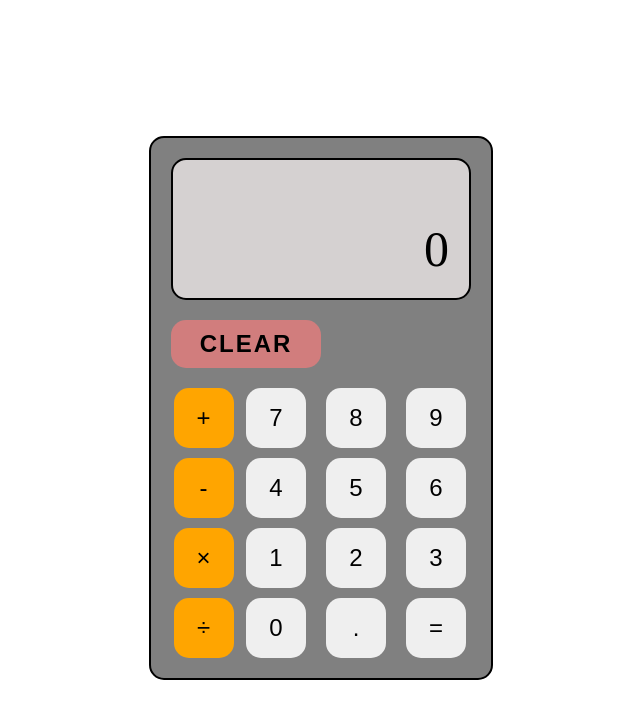
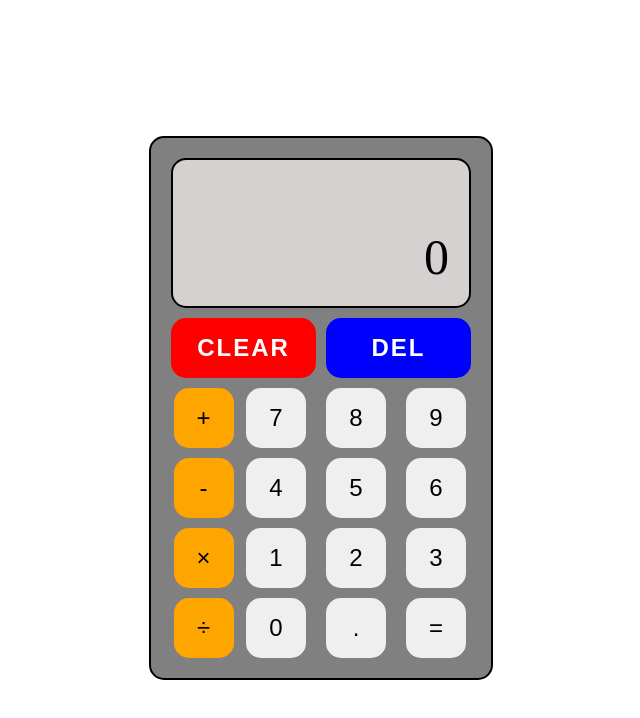
Before and after one commit to Hermit20/calculator, a plain HTML site: page index.html in a window 1280 px wide. Shown: the whole page, without its empty margins (319-959 px from the left). Drawn offline with Linux system fonts and the light colour scheme.

Commit message:
Add delete button to HTML

```diff
--- a/index.html
+++ b/index.html
@@ -10,8 +10,11 @@
 <body>
     <div class = "calculator">
         <div class="display">0</div>
-        <button class="clearButton">CLEAR</button>
-        <!-- <button class="clearButton">DEL</button> -->
+        <div class="clrDelButtons">
+             <button class="clearButton">CLEAR</button>
+             <button class="delButton">DEL</button>
+        </div>
+
         <div class="inputButtons">
             <div class="operands">
                 <button class="addButton">+</button>
--- a/styles.css
+++ b/styles.css
@@ -10,13 +10,17 @@ button{
     border: 1px;
     border-radius: 15px;
     font-size: x-large;
+
 }
 
+button:hover{
+    opacity: 0.6;
+}
 .calculator{
 
     display: flex;
     flex-direction: column;
-    gap: 20px;
+    gap: 10px;
     padding: 20px;
     border: 2px solid black;
     border-radius: 15px;
@@ -74,10 +78,21 @@ button{
     background-color: orange;
 }
 
-.clearButton{
+.clearButton,.delButton{
     font-weight: bolder;
     letter-spacing: 2px;
     height: 60px;
     width: 50%;
-    background-color: rgb(209, 125, 125);
+    color: white;
 }
+.clearButton{
+    background-color: red;
+}
+
+.delButton{
+     background-color: blue;
+}
+.clrDelButtons{
+    display: flex;
+    gap: 10px;
+}
```
